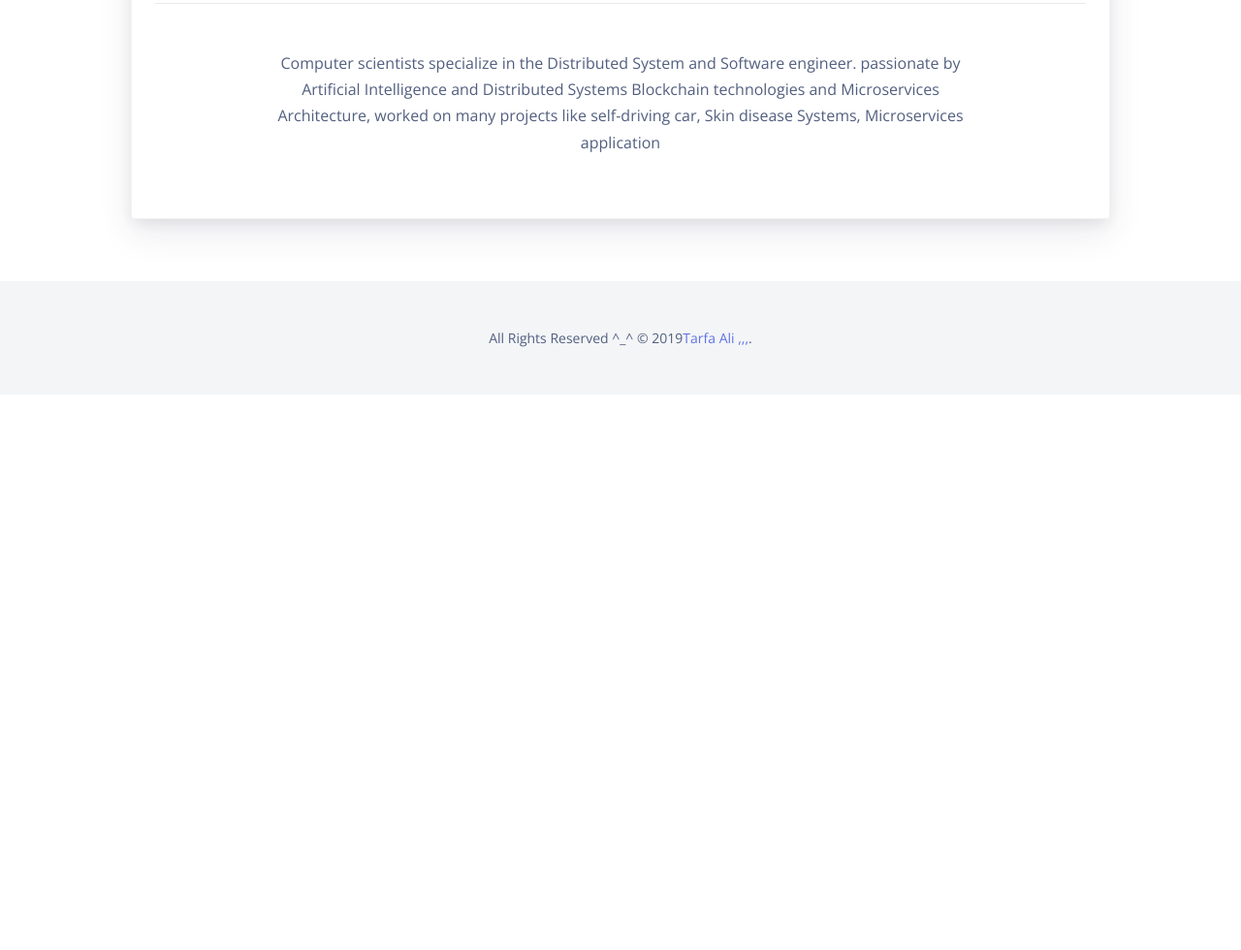
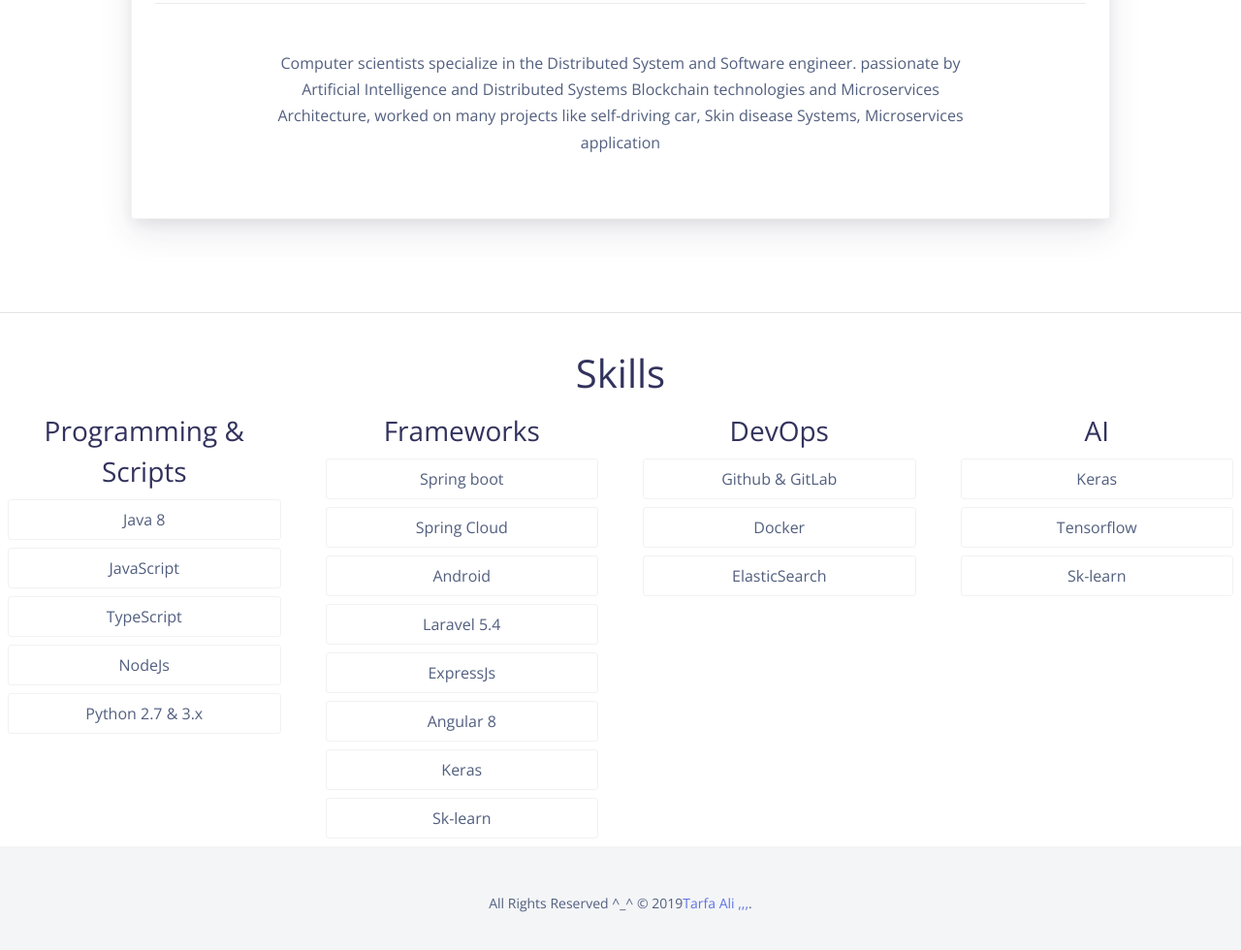
Before and after one commit to alitarfa/alitarfa.github.io, a website: page index.html in a window 1280 px wide. Shown: the part 692-1672 px from the top of the page at 97% size. Before the commit the page ends 1099 px from the top, so only its background shows below. Drawn offline with nearby package versions, Linux system fonts and the light colour scheme.

Commit message:
some changes

```diff
--- a/index.html
+++ b/index.html
@@ -165,6 +165,115 @@
     </section>
 
 
+
+    <hr>
+
+    <!-- Tech used -->
+<div class="row">
+  <div class="col text-center">
+    <h1>Skills</h1>
+    <div class="row">
+      <div class="col-3">
+        <h3>Programming & Scripts</h3>
+        <div class="card m-2 p-2">
+          <span>Java 8</span>
+        </div>
+
+        <div class="card m-2 p-2">
+            <span>JavaScript</span>
+        </div>
+
+        <div class="card m-2 p-2">
+            <span>TypeScript</span>
+        </div>
+
+        <div class="card m-2 p-2">
+            <span>NodeJs</span>
+        </div>
+
+        <div class="card m-2 p-2">
+            <span>Python 2.7 & 3.x</span>
+        </div>
+      </div>
+
+      <div class="col-3">
+          <h3>Frameworks</h3>
+            <div class="card m-2 p-2">
+              <span>Spring boot</span>
+            </div>
+
+            <div class="card m-2 p-2">
+                <span>Spring Cloud</span>
+            </div>
+
+            <div class="card m-2 p-2">
+                <span>Android</span>
+            </div>
+
+            <div class="card m-2 p-2">
+                <span>Laravel 5.4</span>
+            </div>
+
+            <div class="card m-2 p-2">
+                <span>ExpressJs</span>
+            </div>
+
+            <div class="card m-2 p-2">
+                <span>Angular 8</span>
+            </div>
+
+            <div class="card m-2 p-2">
+                <span>Keras</span>
+            </div>
+
+            <div class="card m-2 p-2">
+                <span>Sk-learn</span>
+            </div>
+      </div>
+
+      <div class="col-3">
+          <h3>DevOps</h3>
+            <div class="card m-2 p-2">
+              <span>Github & GitLab</span>
+            </div>
+
+            <div class="card m-2 p-2">
+                <span>Docker</span>
+            </div>
+
+            <div class="card m-2 p-2">
+                <span>ElasticSearch</span>
+            </div>
+
+      </div>
+
+      <div class="col-3">
+          <h3>AI</h3>
+
+            <div class="card m-2 p-2">
+                <span>Keras</span>
+            </div>
+
+            <div class="card m-2 p-2">
+                <span>Tensorflow</span>
+            </div>
+
+            <div class="card m-2 p-2">
+                <span>Sk-learn</span>
+            </div>
+      </div>
+    </div>
+  </div>
+</div>
+    <!-- Tech used -->
+
+
+
+
+
+
+
+
   </main>
   <footer class="footer">
     <div class="container">
```
